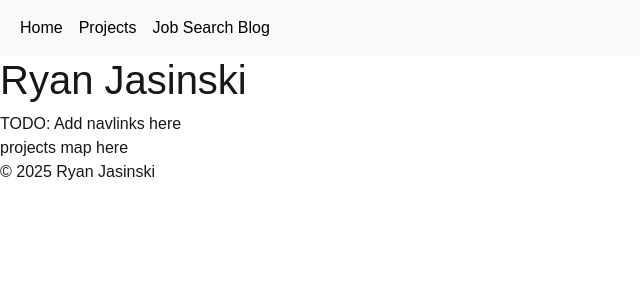
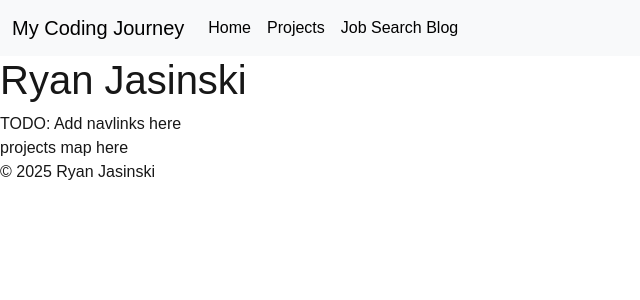
Before and after one commit to codeMonkeyHopeful/portfolio-and-blog, a Next.js app: page /projects in a window 1280 px wide. Shown: the top 300 px of the page, without its empty margins (0-640 px from the left). Built offline with nearby package versions, Linux system fonts and the light colour scheme.

Commit message:
main nav link to component

```diff
--- /dev/null
+++ b/src/components/NavigationBar/NavLinkHeader.tsx
@@ -0,0 +1,24 @@
+import { FC } from "react";
+import Link from "next/link";
+
+export const NavLinkHeader: FC = ({}) => {
+  type NavLink = {
+    text: string;
+    href: string;
+  };
+
+  const headerLinkDetails: NavLink = {
+    text: "My Coding Journey",
+    href: "/",
+  };
+
+  return (
+    <Link
+      href={headerLinkDetails.href}
+      className="nav-link active navbar-brand"
+      aria-current="page"
+    >
+      {headerLinkDetails.text}
+    </Link>
+  );
+};
--- a/src/components/NavigationBar/Navbar.tsx
+++ b/src/components/NavigationBar/Navbar.tsx
@@ -1,5 +1,5 @@
 import { FC } from "react";
-import { NavLinkItem } from "@/components/NavigationBar/index";
+import { NavLinkItem, NavLinkHeader } from "@/components/NavigationBar/index";
 
 type NavLink = {
   text: string;
@@ -25,13 +25,7 @@ export const Navbar: FC = () => {
   return (
     <nav className="navbar navbar-expand-lg navbar-light bg-light">
       <div className="container-fluid">
-        {/* <Link
-          href="/"
-          className="nav-link active navbar-brand"
-          aria-current="page"
-        >
-          {"My Coding Journey"}
-        </Link> */}
+        <NavLinkHeader />
         <div className="collapse navbar-collapse" id="navbarNav">
           <ul className="navbar-nav">
             {linkList.map((val, dex) => {
--- a/src/components/NavigationBar/index.ts
+++ b/src/components/NavigationBar/index.ts
@@ -1,2 +1,3 @@
 export { Navbar } from "./Navbar";
 export { NavLinkItem } from "./NavLinkItem";
+export { NavLinkHeader } from "./NavLinkHeader";
```
